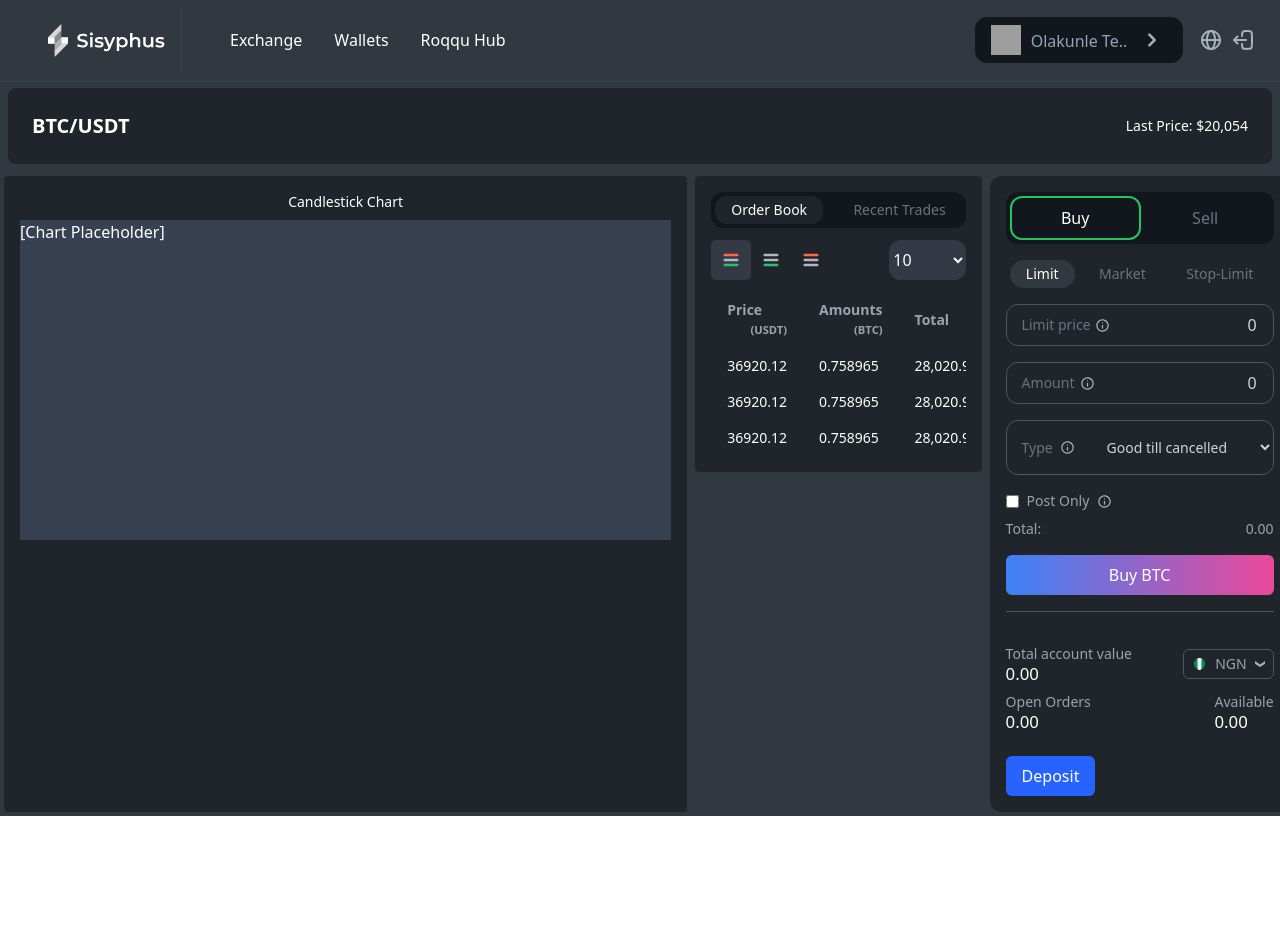
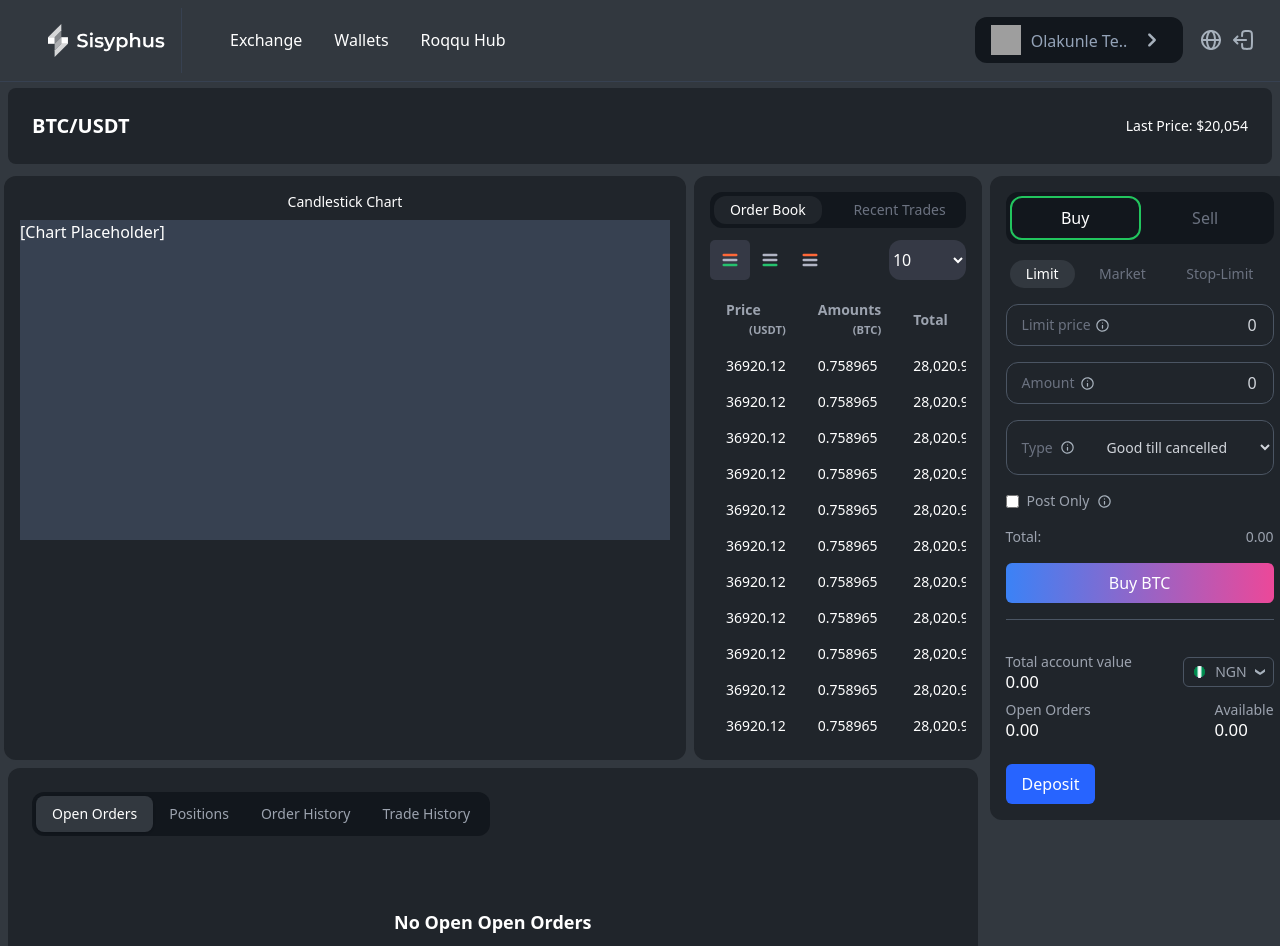
Before and after one commit to Abdullahi-design/crypto-dash-test, a Next.js app: page / in a window 1280 px wide. Shown: the top 946 px of the page. Before the commit the page ends 816 px from the top, so only its background shows below. Built offline with nearby package versions, Linux system fonts and the light colour scheme; grey boxes are pictures that could not be loaded.

Commit message:
align tab component

```diff
--- a/app/page.tsx
+++ b/app/page.tsx
@@ -3,21 +3,33 @@
 import { Navbar } from "@/components/Navbar";
 import { OrderBook } from "@/components/OrderBook";
 import { OrderForm } from "@/components/OrderForm";
+import { TabComponent } from "@/components/TabComponent";
 
 export default function Home() {
   return (
     <div className="bg-[#32383F] text-white min-h-screen flex flex-col">
       <Navbar />
-      <div className=" mt-20">
+      <div className="mt-20">
         <Header />
       </div>
       <main className="flex flex-1 flex-col md:flex-row">
-        <section className="flex-1 p-1">
-          <CandlestickChart />
+        <section className="flex w-full flex-col">
+          {/* CandlestickChart and OrderBook Side by Side */}
+          <div className="flex w-full min-h-fit">
+            <div className="flex-1 p-1">
+              <CandlestickChart />
+            </div>
+            <aside className="w-full md:w-[30%] p-1">
+              <OrderBook />
+            </aside>
+          </div>
+          {/* TabComponent Below */}
+          <div className="mt-1 w-full">
+            <TabComponent />
+          </div>
         </section>
-        <aside className="w-full md:w-[23%] p-1">
-          <OrderBook />
-        </aside>
+
+        {/* OrderForm on the side */}
         <section className="w-full md:w-[23%] p-1">
           <OrderForm />
         </section>
--- a/components/BorderlessTable.tsx
+++ b/components/BorderlessTable.tsx
@@ -33,6 +33,46 @@
             <td className="px-4 py-2">0.758965</td>
             <td className="px-4 py-2">28,020.98</td>
           </tr>
+          <tr className="hover:bg-gray-700">
+            <td className="px-4 py-2">36920.12</td>
+            <td className="px-4 py-2">0.758965</td>
+            <td className="px-4 py-2">28,020.98</td>
+          </tr>
+          <tr className="hover:bg-gray-700">
+            <td className="px-4 py-2">36920.12</td>
+            <td className="px-4 py-2">0.758965</td>
+            <td className="px-4 py-2">28,020.98</td>
+          </tr>
+          <tr className="hover:bg-gray-700">
+            <td className="px-4 py-2">36920.12</td>
+            <td className="px-4 py-2">0.758965</td>
+            <td className="px-4 py-2">28,020.98</td>
+          </tr>
+          <tr className="hover:bg-gray-700">
+            <td className="px-4 py-2">36920.12</td>
+            <td className="px-4 py-2">0.758965</td>
+            <td className="px-4 py-2">28,020.98</td>
+          </tr>
+          <tr className="hover:bg-gray-700">
+            <td className="px-4 py-2">36920.12</td>
+            <td className="px-4 py-2">0.758965</td>
+            <td className="px-4 py-2">28,020.98</td>
+          </tr>
+          <tr className="hover:bg-gray-700">
+            <td className="px-4 py-2">36920.12</td>
+            <td className="px-4 py-2">0.758965</td>
+            <td className="px-4 py-2">28,020.98</td>
+          </tr>
+          <tr className="hover:bg-gray-700">
+            <td className="px-4 py-2">36920.12</td>
+            <td className="px-4 py-2">0.758965</td>
+            <td className="px-4 py-2">28,020.98</td>
+          </tr>
+          <tr className="hover:bg-gray-700">
+            <td className="px-4 py-2">36920.12</td>
+            <td className="px-4 py-2">0.758965</td>
+            <td className="px-4 py-2">28,020.98</td>
+          </tr>
         </tbody>
       </table>
     </div>
--- a/components/CandlestickChart.tsx
+++ b/components/CandlestickChart.tsx
@@ -1,5 +1,5 @@
 export const CandlestickChart = () => (
-    <div className="bg-[#20252B] rounded p-4 h-full">
+    <div className="bg-[#20252B] rounded-xl p-4 h-full">
       <div className="text-center text-sm mb-2">Candlestick Chart</div>
       <div className="h-80 bg-gray-700">[Chart Placeholder]</div>
     </div>
--- a/components/OrderBook.tsx
+++ b/components/OrderBook.tsx
@@ -9,7 +9,7 @@
   const [activeTab, setActiveTab] = useState("Order Book");
 
   return (
-    <div className="bg-[#20252B] rounded p-4">
+    <div className="bg-[#20252B] rounded-xl p-4">
       {/* Toggle Section */}
       <section className="flex justify-between p-1 bg-[#12171D] rounded-xl">
         <h1
--- a/components/OrderForm.tsx
+++ b/components/OrderForm.tsx
@@ -27,6 +27,93 @@
   const handleAmountChange = (value: number) => setAmount(value);
 
   const handleOptionChange = (value: string) => setSelectedOption(value);
+
+  const renderBreadcrumbContent = () => {
+    switch (activeBreadcrumb) {
+      case "Limit":
+        return (
+          <div className="space-y-4">
+            <FInput
+              title="Limit price"
+              placeholder="0.00 USD"
+              value={limitPrice}
+              onChange={handleLimitPriceChange}
+            />
+            <FInput
+              title="Amount"
+              placeholder="0.00 USD"
+              value={amount}
+              onChange={handleAmountChange}
+            />
+            <FSelect
+              title="Type"
+              placeholder="Type"
+              value={selectedOption}
+              onChange={handleOptionChange}
+              options={[
+                { label: "Fill or kill", value: "Fill or kill" },
+                { label: "Good till cancelled", value: "Good till cancelled" },
+                { label: "Good till date", value: "Good till date" },
+              ]}
+            />
+            <div className="flex items-center mt-4 space-x-2">
+              <input type="checkbox" id="post-only" className="accent-blue-500" />
+              <label htmlFor="post-only" className="text-gray-400 text-sm">
+                Post Only
+              </label>
+              <Image width={15} height={15} src={InfoCircle} alt="InfoCircle" />
+            </div>
+          </div>
+        );
+      case "Market":
+        return (
+          <div>
+            <FInput
+              title="Amount"
+              placeholder="0.00 USD"
+              value={amount}
+              onChange={handleAmountChange}
+            />
+          </div>
+        );
+      case "Stop-Limit":
+        return (
+          <div className="space-y-4">
+            <FInput
+              title="Trigger price"
+              placeholder="0.00 USD"
+              value={limitPrice}
+              onChange={handleLimitPriceChange}
+            />
+            <FInput
+              title="Limit price"
+              placeholder="0.00 USD"
+              value={limitPrice}
+              onChange={handleLimitPriceChange}
+            />
+            <FInput
+              title="Amount"
+              placeholder="0.00 USD"
+              value={amount}
+              onChange={handleAmountChange}
+            />
+            <FSelect
+              title="Type"
+              placeholder="Type"
+              value={selectedOption}
+              onChange={handleOptionChange}
+              options={[
+                { label: "Fill or kill", value: "Fill or kill" },
+                { label: "Good till cancelled", value: "Good till cancelled" },
+                { label: "Good till date", value: "Good till date" },
+              ]}
+            />
+          </div>
+        );
+      default:
+        return null;
+    }
+  };
 
   return (
     <div className="bg-[#20252B] p-4 rounded-xl w-[300px]">
@@ -71,32 +158,9 @@
         ))}
       </div>
 
-      {/* Input Fields */}
-      <div className="space-y-4">
-        <FInput title="Limit price" placeholder="0.00 USD" value={limitPrice} onChange={handleLimitPriceChange} />
-        <FInput title="Amount" placeholder="0.00 USD" value={amount} onChange={handleAmountChange} />
-        <FSelect
-          title="Type"
-          placeholder="Type"
-          value={selectedOption}
-          onChange={handleOptionChange}
-          options={[
-            { label: "Fill or kill", value: "Fill or kill" },
-            { label: "Good till cancelled", value: "Good till cancelled" },
-            { label: "Good till date", value: "Good till date" },
-          ]}
-        />
-      </div>
-
-      {/* Checkbox and Total */}
-      <div className="flex items-center mt-4 space-x-2">
-        <input type="checkbox" id="post-only" className="accent-blue-500" />
-        <label htmlFor="post-only" className="text-gray-400 text-sm">
-          Post Only
-        </label>
-        <Image width={15} height={15} src={InfoCircle} alt="InfoCircle" />
-      </div>
-      <div className="mt-2 flex justify-between text-gray-400 text-sm">
+      {/* Dynamic Input Fields */}
+      <div className="space-y-4">{renderBreadcrumbContent()}</div>
+      <div className="mt-4 flex justify-between text-gray-400 text-sm">
         Total: <span className="">0.00</span>
       </div>
 
--- /dev/null
+++ b/components/TabComponent.tsx
@@ -0,0 +1,38 @@
+"use client";
+
+import { useState } from "react";
+
+export const TabComponent = () => {
+  const [activeTab, setActiveTab] = useState("Open Orders");
+  const tabs = ["Open Orders", "Positions", "Order History", "Trade History"];
+
+  return (
+    <div className="bg-[#20252B] rounded-xl p-6 mx-2">
+      {/* Tabs */}
+      <div className="flex justify-between w-fit p-1 bg-[#12171D] rounded-xl mb-6">
+        {tabs.map((tab) => (
+          <button
+            key={tab}
+            onClick={() => setActiveTab(tab)}
+            className={`px-4 py-2 text-sm font-medium rounded-lg transition ${
+              activeTab === tab
+                ? "bg-[#32383F] text-white shadow"
+                : "text-gray-400 hover:text-white"
+            }`}
+          >
+            {tab}
+          </button>
+        ))}
+      </div>
+
+      {/* Content */}
+      <div className="text-center py-12">
+        <h2 className="text-lg font-semibold">No Open {activeTab}</h2>
+        <p className="text-sm text-gray-400 mt-2">
+          Lorem ipsum dolor sit amet, consectetur adipiscing elit. Id pulvinar
+          nullam sit imperdiet pulvinar.
+        </p>
+      </div>
+    </div>
+  );
+};
```
